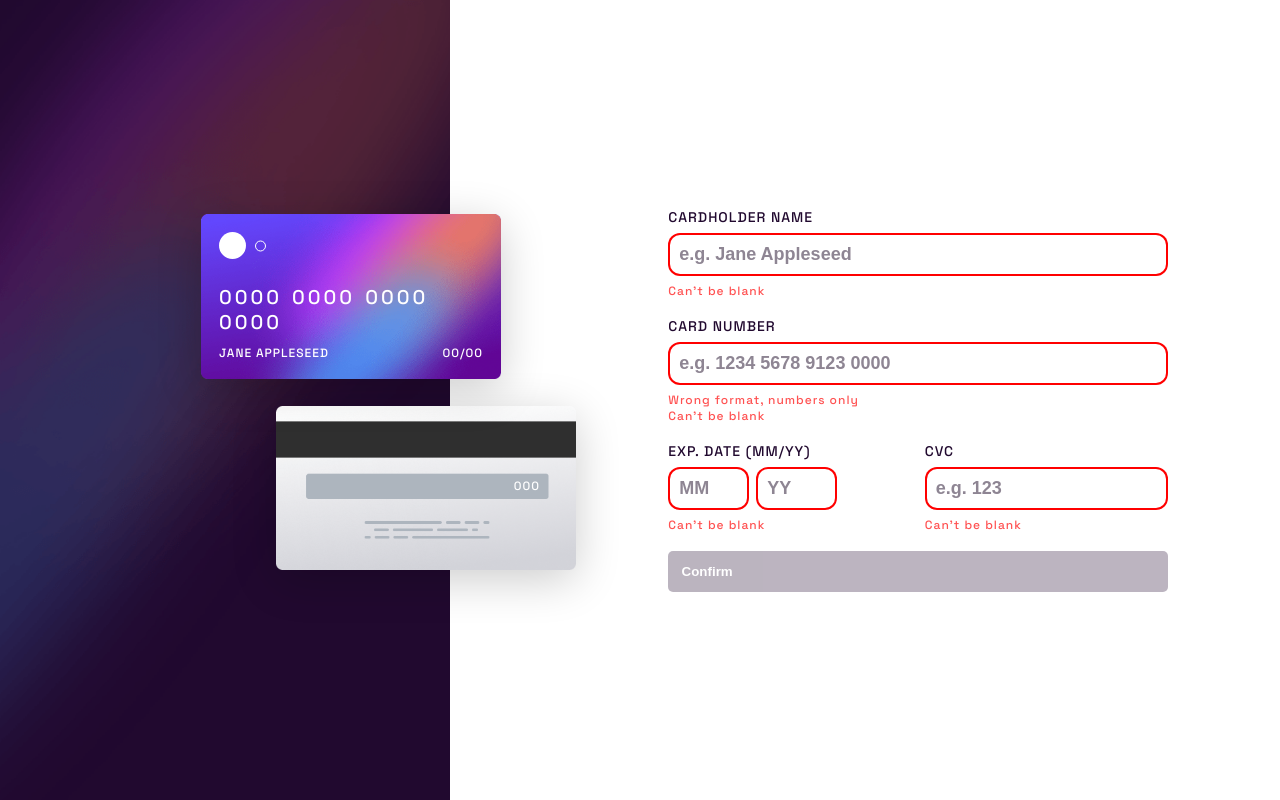
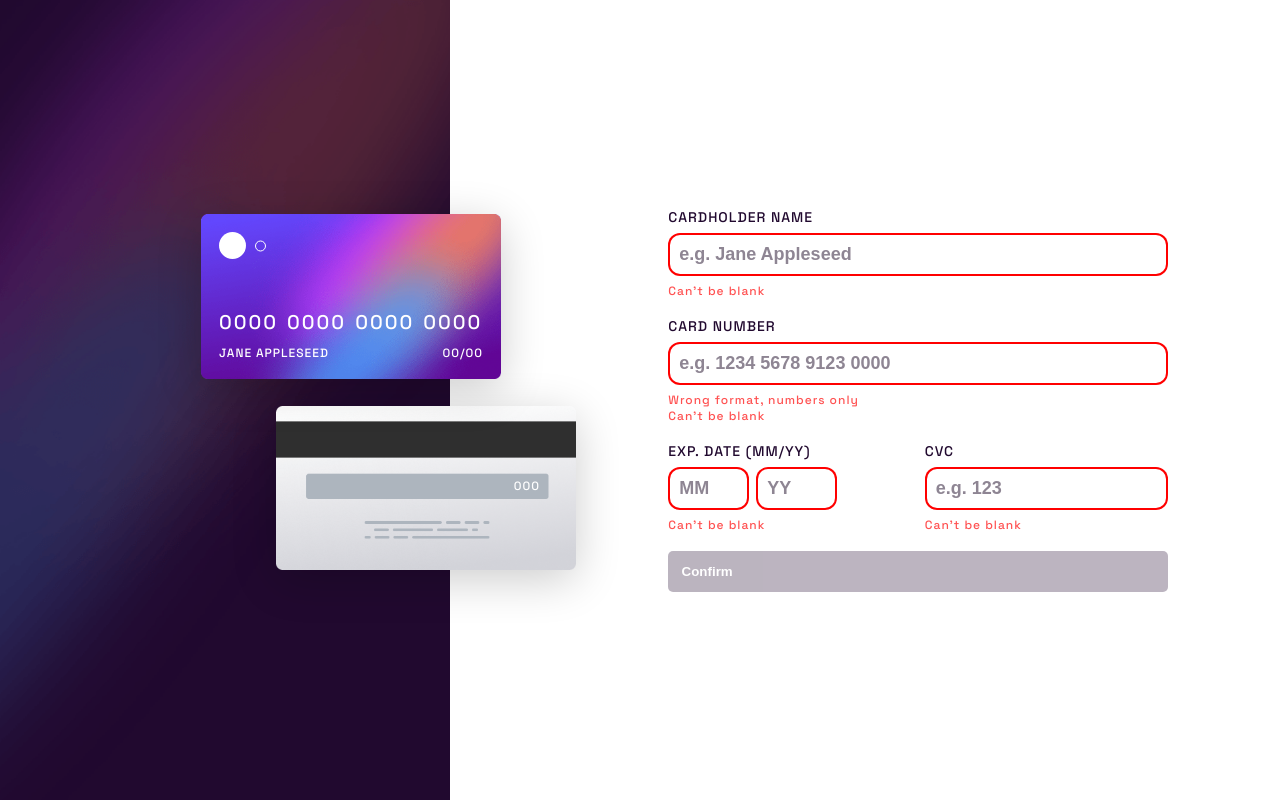
Before and after one commit to SahilGill003/interactive-card-details-form, a plain HTML site: page index.html in a window 1280 px wide. Drawn offline with Linux system fonts and the light colour scheme.

Commit message:
Fixed small issue

```diff
--- a/styles.css
+++ b/styles.css
@@ -216,7 +216,7 @@ main {
 .card-number {
   margin-block: 0.5em;
   font-size: 1.1em;
-  letter-spacing: min(0.4vw, 3px);
+  letter-spacing: min(0.4vw, 2px);
   word-spacing: min(0.4vw, 2px);
 }
 
```
